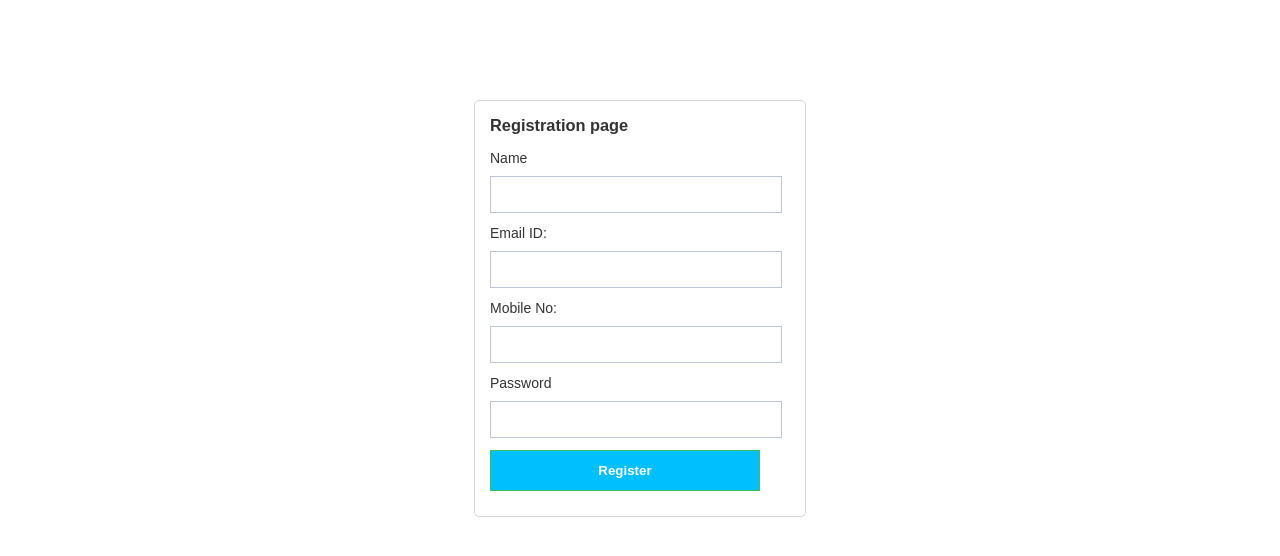
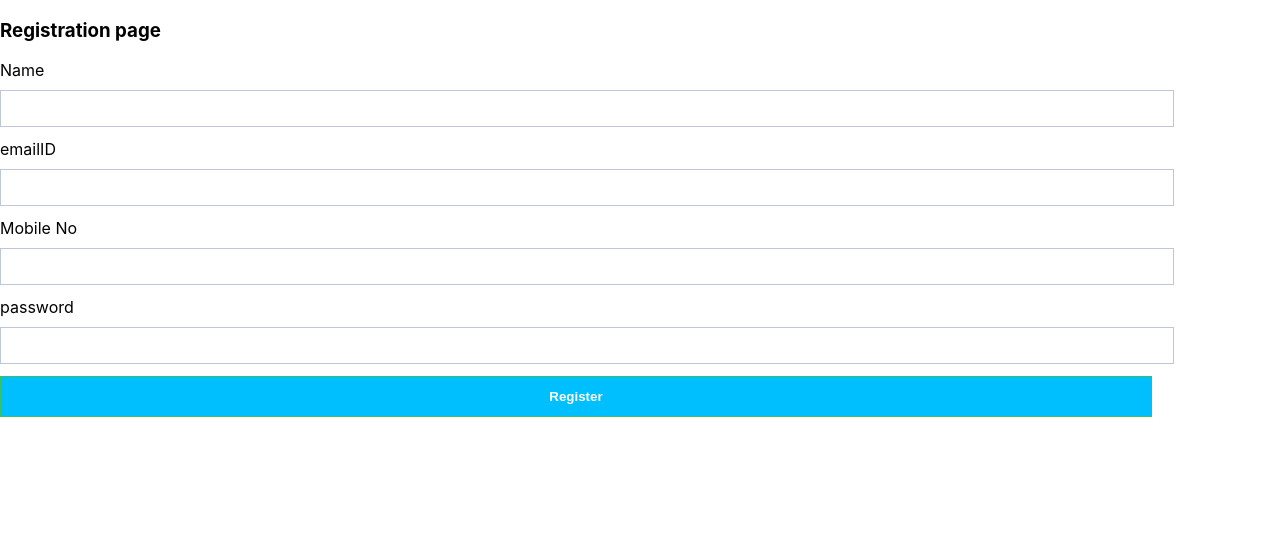
Before and after one commit to VarshaS1/Login-page-, a React (Create React App) app: page /RegisterForm in a window 1280 px wide. Shown: the top 556 px of the page. Built offline with nearby package versions, Linux system fonts and the light colour scheme.

Commit message:
minor_changes

```diff
--- /dev/null
+++ b/src/containers/input.js
@@ -0,0 +1,35 @@
+import React from "react";
+import PropTypes from 'prop-types';
+
+const Input = (props) => {
+    console.log(props)
+    return (
+  <div className="form-group">
+    <label htmlFor={props.name} className="form-label">{props.title}</label>
+    <input
+      className="form-input"
+      name={props.name}
+      type={props.type}
+      title={props.type}
+      value={props.value}
+      valueerror={props.valueerror}
+      onChange={props.handleChange}
+      placeholder={props.placeholder}
+    />
+    <div className={props.className}>{props.valueerror}</div>
+  </div>
+);
+    }
+Input.propTypes = {
+    inputType: PropTypes.oneOf(['text', 'number']).isRequired,
+    title: PropTypes.string.isRequired,
+    name: PropTypes.string.isRequired,
+    controlFunc: PropTypes.func.isRequired,
+    content: PropTypes.oneOfType([
+      PropTypes.string,
+      PropTypes.number,
+    ]).isRequired,
+    placeholder: PropTypes.string,
+  };
+
+export default Input;
--- a/src/containers/login.js
+++ b/src/containers/login.js
@@ -2,8 +2,6 @@
 import React from "react";
 import { Button, FormGroup, FormControl, FormLabel } from "react-bootstrap";
 import "./login.css";
-
-
 
 
 class Login extends React.Component {
@@ -14,11 +12,11 @@ class Login extends React.Component {
       password: '',
       token: ''
     };
-    this.handleChange = this.handleChange.bind(this);
-    this.handleSubmit = this.handleSubmit.bind(this);
-    }
+    // this.handleChange = this.handleChange.bind(this);
+    // this.handleSubmit = this.handleSubmit.bind(this);
+  }
 
-  handleChange(event) {
+  handleChange=(event)=> {
     console.log(event.target)
     const { name, value } = event.target
     this.setState({ [name]: value });
@@ -75,7 +73,7 @@ class Login extends React.Component {
     return formIsValid;
   }
 
-  handleSubmit(event) {
+  handleSubmit=(event)=> {
 
     //alert('A name was submitted');
     event.preventDefault();
--- a/src/containers/registrationform.js
+++ b/src/containers/registrationform.js
@@ -1,6 +1,9 @@
-import React from 'react';
+import React from "react";
 import './style.css';
-import jquery  from "jquery";
+import axios from 'axios';
+import jquery from "jquery";
+import Input from './input';
+
 
 
 class RegisterForm extends React.Component {
@@ -10,22 +13,24 @@ class RegisterForm extends React.Component {
             fields: {},
             errors: {}
         }
-
-        this.handleChange = this.handleChange.bind(this);
-        this.submituserRegistrationForm = this.submituserRegistrationForm.bind(this);
-
+        // this.handleChange = this.handleChange.bind(this);
+        //this.submituserRegistrationForm = this.submituserRegistrationForm.bind(this);
     };
 
-    handleChange(e) {
+
+    handleChange = (e) => {
         let fields = this.state.fields;
+        const char = e.target.value;
+        const isLowerCase = char => char.toLowerCase() === char;
+        const swapCase = char => isLowerCase(char) ? char.toUpperCase() : char.toLowerCase();
         fields[e.target.name] = e.target.value;
+        fields[e.target.name] =swapCase;
         this.setState({
             fields
         });
-
     }
 
-    submituserRegistrationForm=(e)=> {
+    submituserRegistrationForm = (e) => {
         e.preventDefault();
         let field = this.state.fields;
 
@@ -36,29 +41,31 @@ class RegisterForm extends React.Component {
 
         console.log("Outside Form Data" + JSON.stringify(field))
 
-       // alert(this.fields["name"]);
-
-       var data = field;
-
-        jquery.ajax({
-            method: "POST",
-            url: 'http://localhost:8080/api/auth/register',
-            dataType: 'json',
-            data:data,
-            cache: false,
-            success: function(data) {
-              this.setState({fields: data});
-              console.log('success');
-            }.bind(this),
-            error: function(xhr, status, err) {
-              console.error(this.props.url, status, err.toString());
-              console.log(err);
-            }.bind(this)
-          });
-
+        var data = field;
+        // jquery.ajax({
+        //     method: "POST",
+        //     url: 'http://localhost:8080/api/auth/register',
+        //     dataType: 'json',
+        //     data: data,
+        //     cache: false,
+        //     success: function (data) {
+        //         this.setState({ fields: data });
+        //         console.log('success');
+        //         //<Link to="/login"></Link>
+        //     }.bind(this),
+        //     error: function (xhr, status, err) {
+        //         console.error(this.props.url, status, err.toString());
+        //         console.log(err);
+        //     }.bind(this)
+        // });
+        axios
+        .post("http://localhost:8080/api/auth/register")
+        .then(response => console.log(response))
+        .catch(error => this.setState({ error, isLoading: false }));
     }
 
-    validateForm() {
+    validateForm()
+    {
 
         let fields = this.state.fields;
         let errors = {};
@@ -66,19 +73,19 @@ class RegisterForm extends React.Component {
 
         if (!fields["name"]) {
             formIsValid = false;
-            errors["name"] = "*Please enter your name.";
+            errors["nameerror"] = "*Please enter your name.";
         }
 
         if (typeof fields["name"] !== "undefined") {
             if (!fields["name"].match(/^[a-zA-Z ]*$/)) {
                 formIsValid = false;
-                errors["name"] = "*Please enter alphabet characters only.";
+                errors["nameerror"] = "*Please enter alphabet characters only.";
             }
         }
 
         if (!fields["email"]) {
             formIsValid = false;
-            errors["email"] = "*Please enter your email-ID.";
+            errors["emailerror"] = "*Please enter your email-ID.";
         }
 
         if (typeof fields["email"] !== "undefined") {
@@ -86,25 +93,25 @@ class RegisterForm extends React.Component {
             var pattern = new RegExp(/^(("[\w-\s]+")|([\w-]+(?:\.[\w-]+)*)|("[\w-\s]+")([\w-]+(?:\.[\w-]+)*))(@((?:[\w-]+\.)*\w[\w-]{0,66})\.([a-z]{2,6}(?:\.[a-z]{2})?)$)|(@\[?((25[0-5]\.|2[0-4][0-9]\.|1[0-9]{2}\.|[0-9]{1,2}\.))((25[0-5]|2[0-4][0-9]|1[0-9]{2}|[0-9]{1,2})\.){2}(25[0-5]|2[0-4][0-9]|1[0-9]{2}|[0-9]{1,2})\]?$)/i);
             if (!pattern.test(fields["email"])) {
                 formIsValid = false;
-                errors["email"] = "*Please enter valid email-ID.";
+                errors["emailerror"] = "*Please enter valid email-ID.";
             }
         }
 
         if (!fields["mobile"]) {
             formIsValid = false;
-            errors["mobile"] = "*Please enter your mobile no.";
+            errors["mobileerror"] = "*Please enter your mobile no.";
         }
 
         if (typeof fields["mobile"] !== "undefined") {
             if (!fields["mobile"].match(/^[0-9]{10}$/)) {
                 formIsValid = false;
-                errors["mobile"] = "*Please enter valid mobile no.";
+                errors["mobileerror"] = "*Please enter valid mobile no.";
             }
         }
 
         if (!fields["password"]) {
             formIsValid = false;
-            errors["password"] = "*Please enter your password.";
+            errors["passworderror"] = "*Please enter your password.";
         }
 
         // if (typeof fields["password"] !== "undefined") {
@@ -119,24 +126,65 @@ class RegisterForm extends React.Component {
         });
         return formIsValid;
     }
-    render() {
+    render()
+     {
+        const { fields: { name, email, mobile, password } } = this.state;
+        const { errors: { nameerror, emailerror, mobileerror, passworderror } } = this.state;
         return (
             <div id="main-registration-container">
                 <div id="register">
                     <h3>Registration page</h3>
                     <form method="post" name="userRegistrationForm" onSubmit={this.submituserRegistrationForm} >
-                        <label>Name</label>
-                        <input type="text" name="name" value={this.state.fields.name} onChange={this.handleChange} />
-                        <div className="errorMsg">{this.state.errors.name}</div>
-                        <label>Email ID:</label>
-                        <input type="text" name="email" value={this.state.fields.email} onChange={this.handleChange} />
-                        <div className="errorMsg">{this.state.errors.email}</div>
-                        <label>Mobile No:</label>
-                        <input type="text" name="mobile" value={this.state.fields.mobile} onChange={this.handleChange} />
-                        <div className="errorMsg">{this.state.errors.mobile}</div>
-                        <label>Password</label>
-                        <input type="password" name="password" value={this.state.fields.password} onChange={this.handleChange} />
-                        <div className="errorMsg">{this.state.errors.password}</div>
+                        <Input
+                            type="text"
+                            title={'Name'}
+                            name="name"
+                            value={name}
+                            handleChange={this.handleChange}
+                            className="errorMsg"
+                            valueerror={nameerror}
+                        />
+
+                        <Input
+                            type="text"
+                            title={'emailID'}
+                            name="email"
+                            value={email}
+                            handleChange={this.handleChange}
+                            className="errorMsg"
+                            valueerror={emailerror}
+                        />
+
+                        <Input
+                            type="text"
+                            title={'Mobile No'}
+                            name="mobile"
+                            value={mobile}
+                            handleChange={this.handleChange}
+                            className="errorMsg"
+                            valueerror={mobileerror}
+
+                        />
+
+                        <Input
+                            type="password"
+                            title={'password'}
+                            name="password"
+                            value={password}
+                            handleChange={this.handleChange}
+                            className="errorMsg"
+                            valueerror={passworderror}
+                        />
+
+
+                        {/* <input type="text" name="email" value={email} onChange={this.handleChange} />
+                        <div className="errorMsg">{emailerror}</div> */}
+
+                        {/* <input type="text" name="mobile" value={mobile} onChange={this.handleChange} />
+                        <div className="errorMsg">{mobileerror}</div> */}
+
+                        {/* <input type="password" name="password" value={password} onChange={this.handleChange} />
+                        <div className="errorMsg">{passworderror}</div> */}
                         <input type="submit" className="button" value="Register" />
                     </form>
                 </div>
--- a/src/containers/style.css
+++ b/src/containers/style.css
@@ -1,4 +1,4 @@
-#register, #login {
+.register, .login {
     width: 300px;
     border: 1px solid #d6d7da;
     padding: 0px 15px 15px 15px;
```
